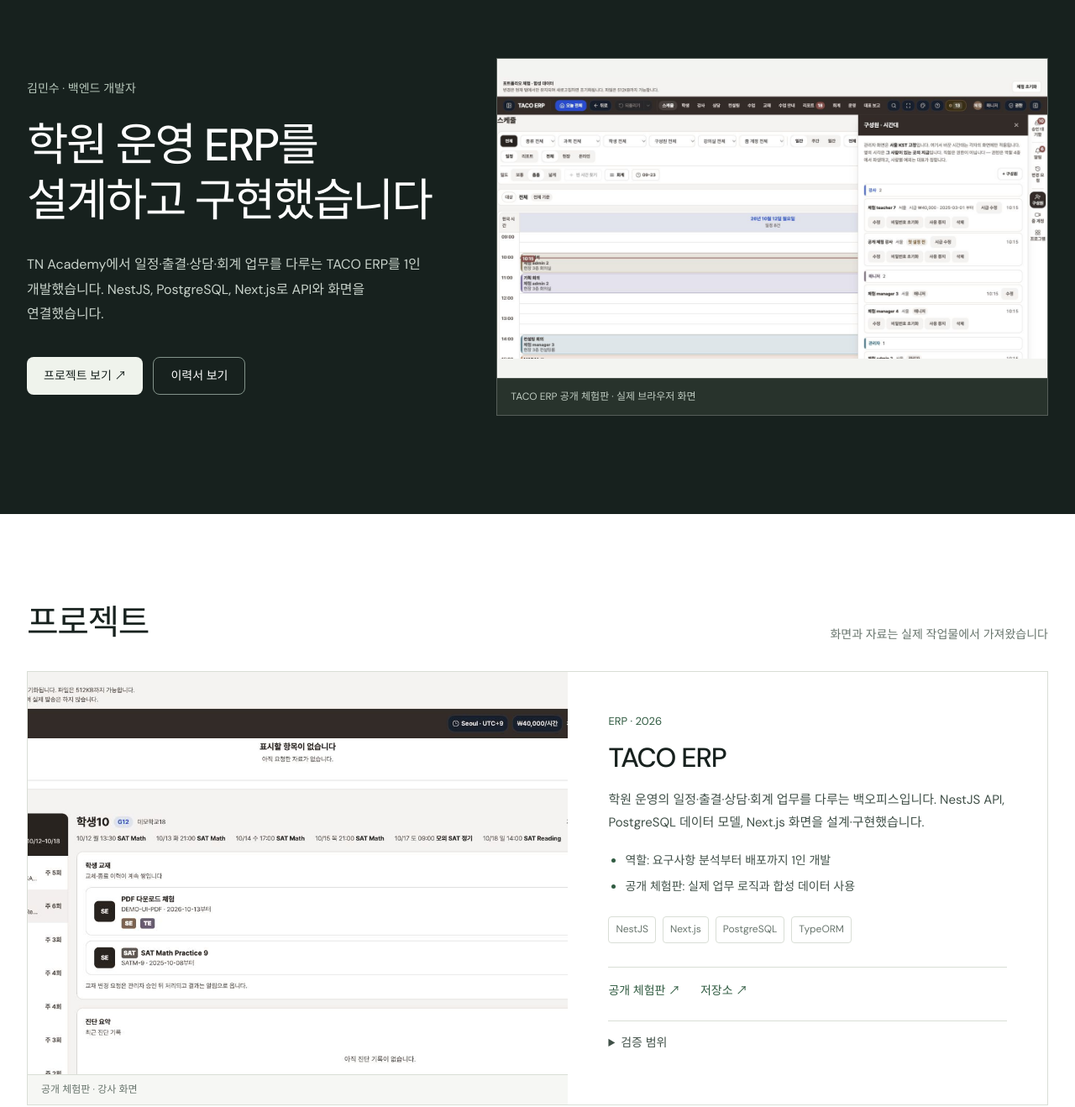
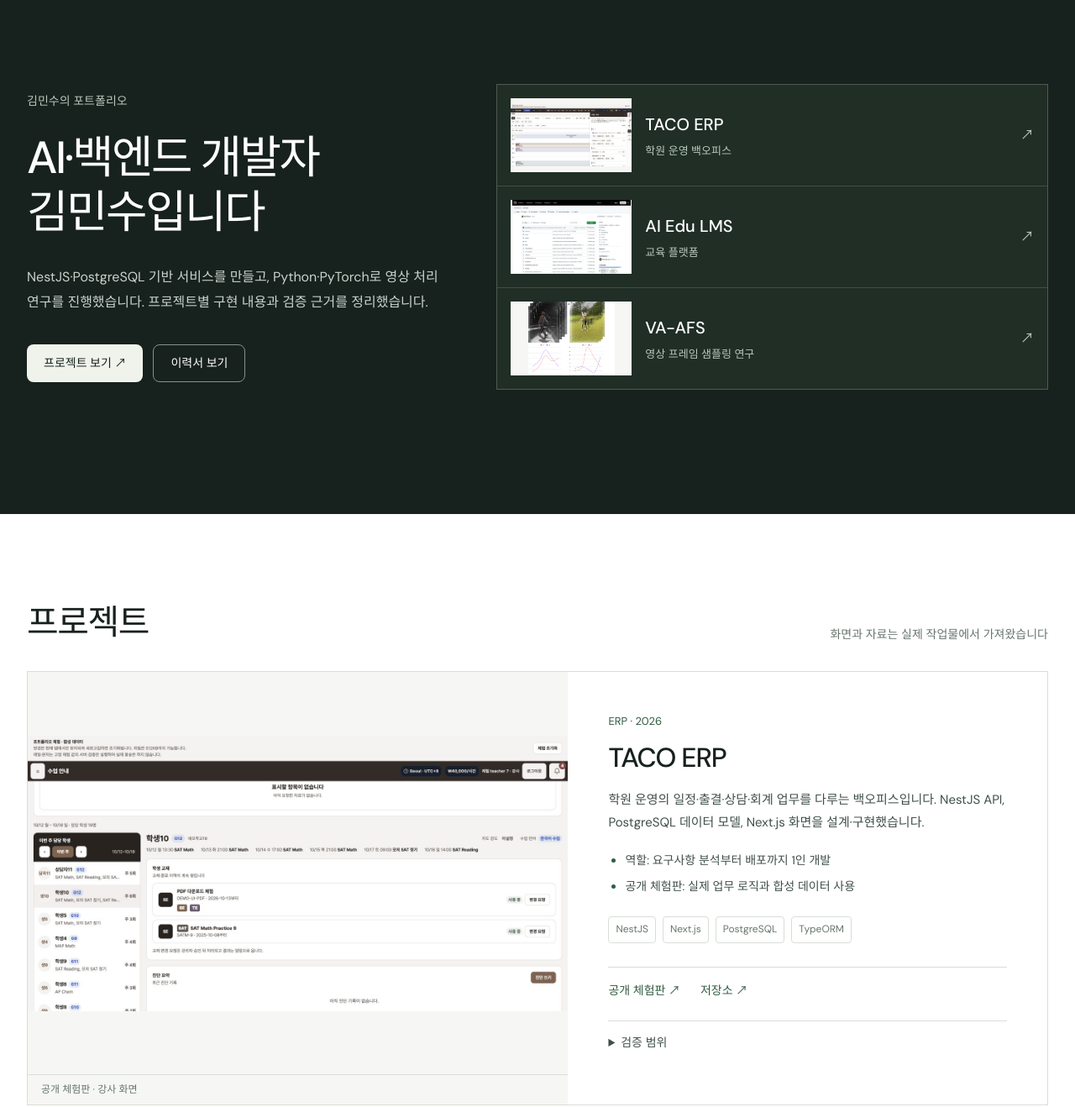
Before and after one commit to Kiim-Miin-Su/github.io, a plain HTML site: page index.html in a window 1280 px wide. Shown: the part 120-1438 px from the top of the page at 84% size. Drawn offline with Linux system fonts and the light colour scheme.

Commit message:
[fix] 메인 소개와 프로젝트 이미지 표시 수정

```diff
--- a/index.html
+++ b/index.html
@@ -4,18 +4,18 @@
   <meta charset="utf-8">
   <meta name="viewport" content="width=device-width, initial-scale=1">
   <meta name="theme-color" content="#17211e">
-  <meta name="description" content="김민수의 백엔드 개발 포트폴리오. TACO ERP, AI Edu LMS, VA-AFS와 경력·학력을 정리했습니다.">
+  <meta name="description" content="AI·백엔드 개발자 김민수의 포트폴리오. 서비스 개발과 영상 처리 연구, 경력·학력을 정리했습니다.">
   <meta property="og:type" content="website">
   <meta property="og:locale" content="ko_KR">
-  <meta property="og:title" content="김민수 | 백엔드 개발자">
-  <meta property="og:description" content="프로젝트, 경력, 학력과 연락처를 확인할 수 있습니다.">
+  <meta property="og:title" content="김민수 | AI·백엔드 개발자">
+  <meta property="og:description" content="서비스 개발과 영상 처리 연구, 경력과 학력을 정리했습니다.">
   <meta property="og:url" content="https://kiim-miin-su.github.io/github.io/">
   <meta property="og:image" content="https://kiim-miin-su.github.io/github.io/og-image.svg">
   <link rel="canonical" href="https://kiim-miin-su.github.io/github.io/">
   <link rel="icon" href="favicon.svg" type="image/svg+xml">
   <link rel="stylesheet" href="style.css">
   <script src="script.js" defer></script>
-  <title>김민수 | 백엔드 개발자</title>
+  <title>김민수 | AI·백엔드 개발자</title>
 </head>
 <body>
   <a class="skip-link" href="#main">본문으로 바로가기</a>
@@ -45,25 +45,38 @@
     <section class="hero" aria-labelledby="hero-heading">
       <div class="container hero-inner">
         <div class="hero-copy">
-          <p class="hero-kicker">김민수 · 백엔드 개발자</p>
-          <h1 id="hero-heading">학원 운영 ERP를<br>설계하고 구현했습니다</h1>
-          <p class="hero-description">TN Academy에서 일정·출결·상담·회계 업무를 다루는 TACO ERP를 1인 개발했습니다. NestJS, PostgreSQL, Next.js로 API와 화면을 연결했습니다.</p>
+          <p class="hero-kicker">김민수의 포트폴리오</p>
+          <h1 id="hero-heading">AI·백엔드 개발자<br>김민수입니다</h1>
+          <p class="hero-description">NestJS·PostgreSQL 기반 서비스를 만들고, Python·PyTorch로 영상 처리 연구를 진행했습니다. 프로젝트별 구현 내용과 검증 근거를 정리했습니다.</p>
           <div class="hero-actions">
             <a class="button button-primary" href="#work">프로젝트 보기 ↗</a>
             <a class="button button-secondary" href="resume.html">이력서 보기</a>
           </div>
         </div>
-        <figure class="hero-visual">
-          <img src="assets/taco-erp-browser.jpg" alt="TACO ERP 공개 체험판의 스케줄과 구성원 시간대 화면" width="1512" height="772">
-          <figcaption>TACO ERP 공개 체험판 · 실제 브라우저 화면</figcaption>
-        </figure>
+        <nav class="hero-projects" aria-label="프로젝트 바로가기">
+          <a class="hero-project-link" href="#project-taco">
+            <span class="hero-project-thumb"><img src="assets/taco-erp-browser.jpg" alt="TACO ERP 공개 체험판 화면" width="1512" height="772"></span>
+            <span><strong>TACO ERP</strong><small>학원 운영 백오피스</small></span>
+            <span aria-hidden="true">↗</span>
+          </a>
+          <a class="hero-project-link" href="#project-lms">
+            <span class="hero-project-thumb"><img src="assets/ai-edu-repository.png" alt="AI Edu LMS 공개 저장소 화면" width="1440" height="900"></span>
+            <span><strong>AI Edu LMS</strong><small>교육 플랫폼</small></span>
+            <span aria-hidden="true">↗</span>
+          </a>
+          <a class="hero-project-link" href="#project-va-afs">
+            <span class="hero-project-thumb"><img src="assets/va-afs-pdf.png" alt="VA-AFS 발표 자료 도식" width="700" height="600"></span>
+            <span><strong>VA-AFS</strong><small>영상 프레임 샘플링 연구</small></span>
+            <span aria-hidden="true">↗</span>
+          </a>
+        </nav>
       </div>
     </section>
 
     <section class="work section-pad" id="work" aria-labelledby="work-heading">
       <div class="container">
         <div class="section-heading"><h2 id="work-heading">프로젝트</h2><p>화면과 자료는 실제 작업물에서 가져왔습니다</p></div>
-        <article class="project-feature">
+        <article class="project-feature" id="project-taco">
           <figure class="project-image">
             <img src="assets/taco-erp-teacher.jpg" alt="TACO ERP 공개 체험판의 강사용 학생·교재 화면" width="1512" height="772" loading="lazy">
             <figcaption>공개 체험판 · 강사 화면</figcaption>
@@ -88,7 +101,7 @@
           </div>
         </article>
         <div class="project-grid">
-          <article class="project-card">
+          <article class="project-card" id="project-lms">
             <figure class="project-image">
               <img src="assets/ai-edu-repository.png" alt="AI Edu LMS 프론트엔드 공개 GitHub 저장소의 브라우저 화면" width="1440" height="900" loading="lazy">
               <figcaption>공개 저장소 화면 · 제품 UI 아님</figcaption>
@@ -104,7 +117,7 @@
               </div>
             </div>
           </article>
-          <article class="project-card">
+          <article class="project-card" id="project-va-afs">
             <figure class="project-image project-image-contain">
               <img src="assets/va-afs-pdf.png" alt="VA-AFS 발표 PDF의 영상 프레임, 스켈레톤 좌표와 그래프 도식" width="700" height="600" loading="lazy">
               <figcaption>VA-AFS 발표 PDF · 첫 장의 도식</figcaption>
@@ -127,7 +140,7 @@
         <div><h2 id="about-heading">기본 정보</h2><p class="section-note">프로젝트와 연락처를 확인할 수 있는 공개 정보입니다</p></div>
         <dl class="info-list">
           <div><dt>이름</dt><dd>김민수</dd></div>
-          <div><dt>분야</dt><dd>백엔드 개발 · 웹 서비스</dd></div>
+          <div><dt>분야</dt><dd>AI · 백엔드 개발</dd></div>
           <div><dt>이메일</dt><dd><a href="mailto:kms545487@gmail.com">kms545487@gmail.com ↗</a></dd></div>
           <div><dt>GitHub</dt><dd><a href="https://github.com/Kiim-Miin-Su" target="_blank" rel="noopener noreferrer">Kiim-Miin-Su ↗</a></dd></div>
           <div><dt>개발 기록</dt><dd><a href="https://kms545487.tistory.com" target="_blank" rel="noopener noreferrer">kms545487.tistory.com ↗</a></dd></div>
@@ -189,6 +202,6 @@
       </div>
     </section>
   </main>
-  <footer class="site-footer"><div class="container footer-inner"><span>김민수 · 백엔드 개발자</span><span>© 2026 Kim Minsu</span><a href="#top">맨 위로 ↑</a></div></footer>
+  <footer class="site-footer"><div class="container footer-inner"><span>김민수 · AI·백엔드 개발자</span><span>© 2026 Kim Minsu</span><a href="#top">맨 위로 ↑</a></div></footer>
 </body>
 </html>
--- a/style.css
+++ b/style.css
@@ -49,9 +49,17 @@ img { display: block; max-width: 100%; }
 .button-primary:hover { background: #dfe9db; }
 .button-secondary { border: 1px solid #82938a; color: white; }
 .button-secondary:hover { background: #2a3930; }
-.hero-visual { min-width: 0; border: 1px solid #ffffff36; background: #28332c; }
-.hero-visual img { width: 100%; height: 380px; object-fit: contain; background: #f3f4f1; }
-.hero-visual figcaption { padding: 12px 16px; border-top: 1px solid #ffffff27; color: #c1cdc3; font-size: 12px; }
+.hero-projects { min-width: 0; border: 1px solid #ffffff36; background: #202e26; }
+.hero-project-link { display: grid; grid-template-columns: 144px minmax(0, 1fr) auto; align-items: center; gap: 16px; min-height: 120px; padding: 16px; transition: background-color .18s ease; }
+.hero-project-link + .hero-project-link { border-top: 1px solid #ffffff27; }
+.hero-project-link:hover { background: #2a3b30; }
+.hero-project-link:focus-visible { outline: 2px solid #dce9dd; outline-offset: -2px; }
+.hero-project-thumb { display: block; width: 144px; height: 88px; overflow: hidden; background: #f6f7f4; }
+.hero-project-thumb img { width: 100%; height: 100%; object-fit: contain; }
+.hero-project-link strong, .hero-project-link small { display: block; }
+.hero-project-link strong { font-size: 20px; font-weight: 500; }
+.hero-project-link small { margin-top: 4px; color: #b8c8bc; font-size: 13px; }
+.hero-project-link > span:last-child { color: #b8c8bc; }
 
 .section-pad { padding-block: 104px; }
 .section-heading { display: flex; justify-content: space-between; align-items: end; gap: 24px; margin-bottom: 32px; }
@@ -60,11 +68,10 @@ img { display: block; max-width: 100%; }
 .work { background: var(--white); }
 .project-feature { display: grid; grid-template-columns: 1.06fr .94fr; border: 1px solid var(--line); }
 .project-image { min-width: 0; overflow: hidden; background: #edf0eb; }
-.project-image img { width: 100%; height: 260px; object-fit: cover; object-position: center top; }
+.project-image img { width: 100%; height: 260px; object-fit: contain; background: #f6f7f4; }
 .project-image figcaption { min-height: 36px; display: flex; align-items: center; padding: 7px 16px; background: #f6f7f4; color: var(--muted); border-top: 1px solid var(--line); font-size: 12px; }
-.project-feature .project-image img { height: 100%; min-height: 420px; }
-.project-feature .project-image { display: flex; flex-direction: column; }
-.project-feature .project-image img { flex: 1; }
+.project-feature .project-image { display: flex; flex-direction: column; min-height: 0; }
+.project-feature .project-image img { flex: 1; height: 0; min-height: 0; }
 .project-image-contain img { object-fit: contain; background: white; }
 .project-copy { padding: 32px; }
 .project-feature .project-copy { padding: 48px; }
@@ -147,6 +154,10 @@ img { display: block; max-width: 100%; }
 .resume-actions a, .resume-actions button { border: 0; background: none; color: var(--accent); cursor: pointer; font-size: 13px; }
 .resume-actions a:hover, .resume-actions button:hover { text-decoration: underline; }
 
+@media (max-width: 1000px) {
+  .project-feature { grid-template-columns: 1fr; }
+  .project-feature .project-image img { flex: none; height: auto; aspect-ratio: 1512 / 772; }
+}
 @media (max-width: 900px) {
   .container { width: min(100% - 48px, 1248px); }
   .desktop-nav { gap: 16px; }
@@ -165,12 +176,15 @@ img { display: block; max-width: 100%; }
   .hero-inner { display: block; padding-block: 64px; }
   .hero h1 { font-size: clamp(34px, 8vw, 48px); }
   .hero-description { font-size: 15px; }
-  .hero-visual { margin-top: 48px; }
+  .hero-projects { margin-top: 48px; }
+  .hero-project-link { grid-template-columns: 100px minmax(0, 1fr) auto; gap: 12px; min-height: 92px; padding: 12px; }
+  .hero-project-thumb { width: 100px; height: 68px; }
+  .hero-project-link strong { font-size: 16px; }
+  .hero-project-link small { font-size: 12px; }
   .section-pad { padding-block: 72px; }
   .section-heading { display: block; }
   .section-heading p { margin-top: 8px; }
   .project-feature, .project-grid, .two-column { display: block; }
-  .project-feature .project-image img { min-height: 0; height: 280px; }
   .project-feature .project-copy, .project-copy { padding: 24px; }
   .project-card { margin-top: 20px; }
   .project-card .project-copy { min-height: 0; }
@@ -186,7 +200,8 @@ img { display: block; max-width: 100%; }
 }
 @media (max-width: 420px) {
   .info-list > div, .history-list li, .learning-list li { grid-template-columns: 1fr; gap: 4px; }
-  .hero-visual img { height: 240px; }
+  .hero-project-link { grid-template-columns: 80px minmax(0, 1fr) auto; }
+  .hero-project-thumb { width: 80px; height: 64px; }
   .project-image img { height: 220px; }
   .resume-paper { padding: 24px; }
 }
```
Also changed, not shown: resume.html (+2 -2 lines), og-image.svg.
